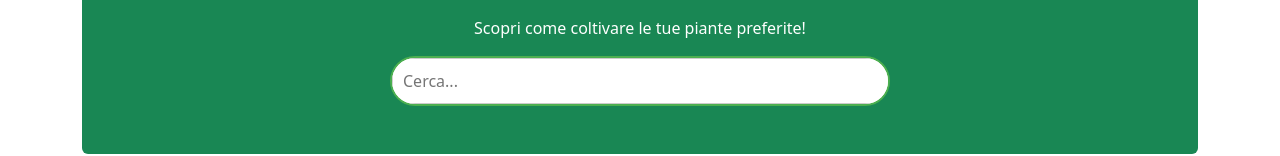
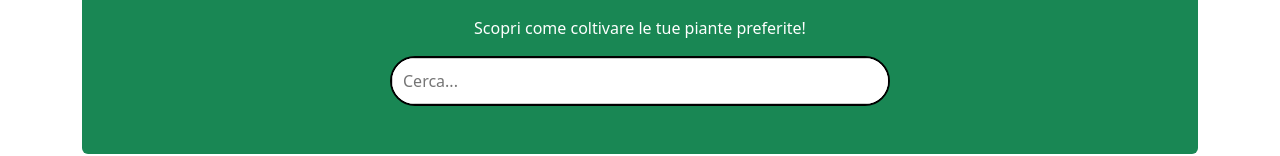
Before and after one commit to gruppo23-code/HomeGardeningDefinitivo, a React (Create React App) app in the folder frontend/: page /guide in a window 1280 px wide. Shown: the part 206-362 px from the top of the page. Built offline with nearby package versions, Linux system fonts and the light colour scheme; no server answers.

Commit message:
Guide di coltivazione funzionante

```diff
--- a/frontend/src/pages/css/guide.css
+++ b/frontend/src/pages/css/guide.css
@@ -1,7 +1,7 @@
 .search-container {
     margin: auto;
     display: flex;
-    border: 2px solid #4CAF50; /* Bordo verde */
+    border: 2px solid #000000; /* Bordo verde */
     border-radius: 25px; /* Angoli arrotondati */
     overflow: hidden; /* Nasconde gli angoli del contenitore */
     background-color: white; /* Sfondo bianco */
```
